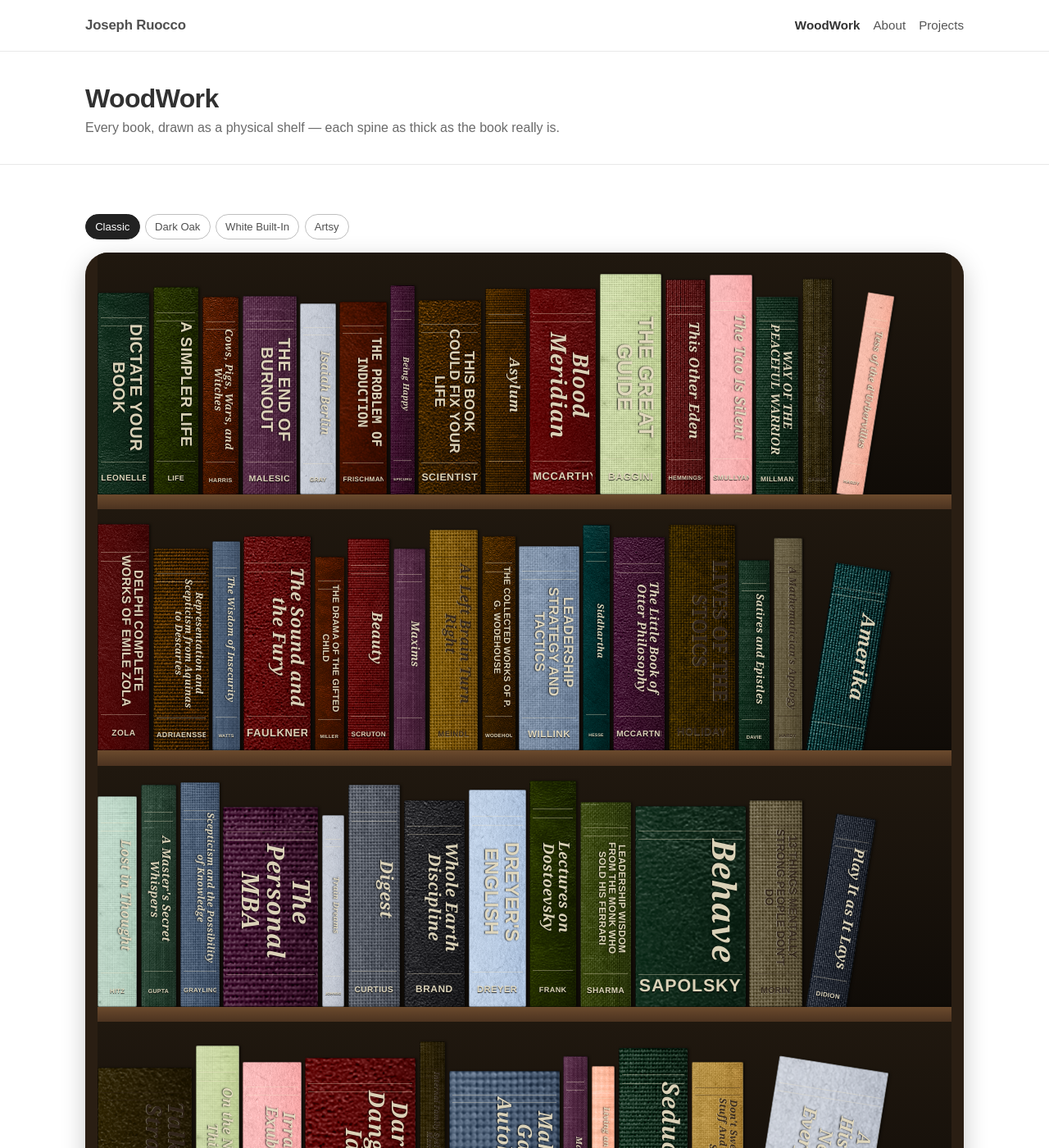
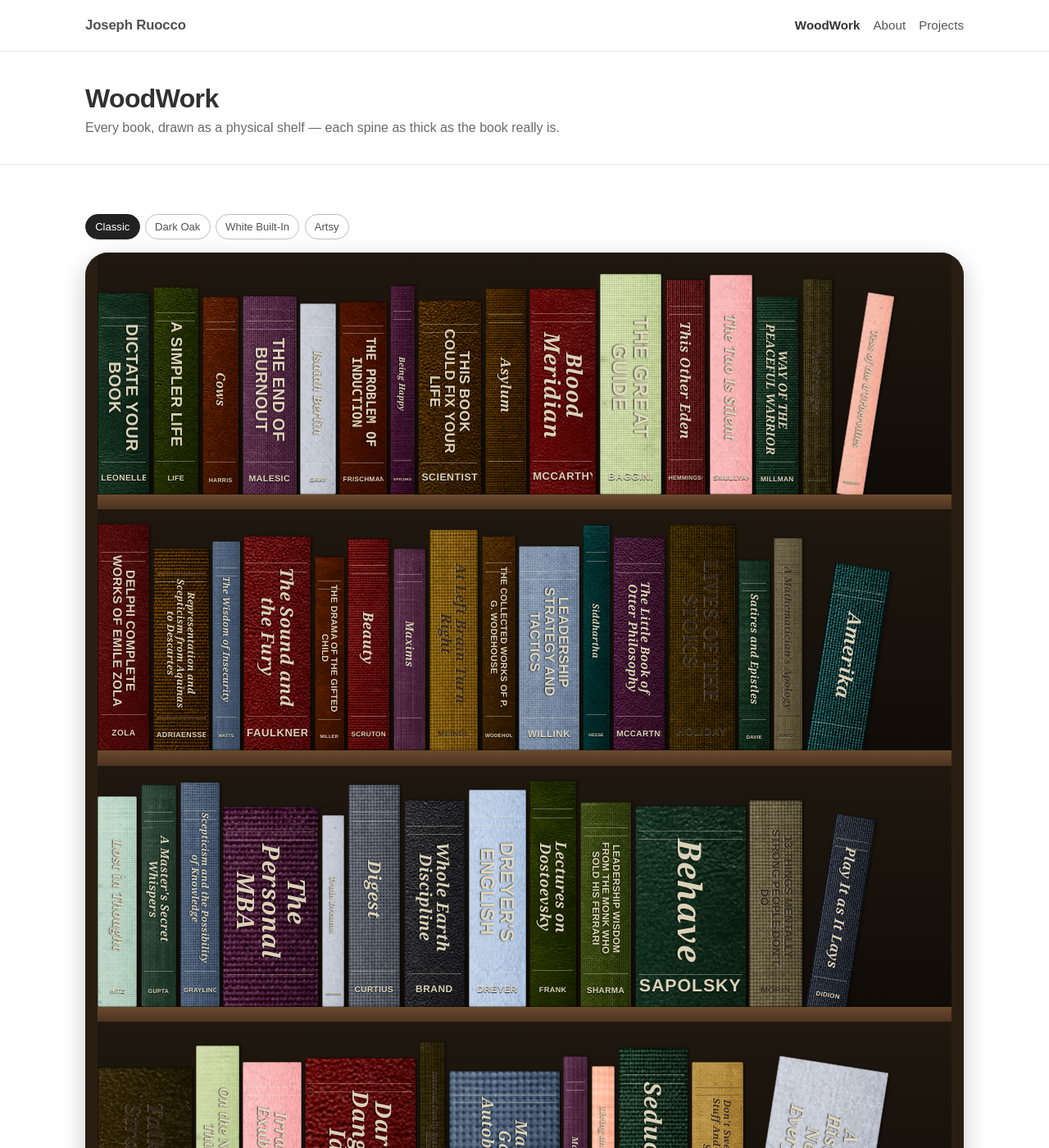
Before and after one commit to josephruocco/books-josephruocco, a Jekyll site: the page built from shelf.html, in a window 1280 px wide and 1400 px high. Shown: the whole window at 82% size. Built offline with Jekyll 4.4.1, drawn with Linux system fonts in a browser that asks for light colours; some of the changed text lies outside the part shown.

Commit message:
Center shelf titles and preserve full text

```diff
--- a/shelf.html
+++ b/shelf.html
@@ -184,6 +184,8 @@
     text-overflow: clip;
     line-height: 1.05;
     text-align: center;
+    display: grid;
+    place-items: center;
     pointer-events: none;
   }
   .spine .spine-author {
@@ -215,9 +217,7 @@
     border: .5px solid var(--edge);
     box-shadow: 0 1px 3px var(--drop);
     cursor: pointer;
-    /* Left-aligned with an ellipsis: centring clips a long title at both ends,
-       which reads as a rendering fault rather than a long title. */
-    display: flex; align-items: center; justify-content: flex-start;
+    display: flex; align-items: center; justify-content: center;
     padding: 0 8px;
     overflow: hidden;
     font-family: Georgia, "Times New Roman", serif;
@@ -225,8 +225,15 @@
     text-transform: uppercase;
     white-space: nowrap;
     text-overflow: clip;
+    line-height: 1;
   }
-  .pile .flat > span { overflow: hidden; text-overflow: clip; }
+  .pile .flat > span {
+    width: 100%;
+    overflow: hidden;
+    text-overflow: clip;
+    white-space: nowrap;
+    text-align: center;
+  }
 
   .book-cover {
     position: relative;
@@ -502,17 +510,17 @@
       var light = luminance(c) > 0.5;
       var ink = light ? 'rgba(46,33,23,.92)' : 'rgba(237,227,199,.92)';
       var flat = document.createElement('div');
+      var renderedFlatWidth = options.targetWidth || (spineSpace * heightFactor(book));
       flat.className = 'flat';
       flat.tabIndex = 0;
-      flat.style.width = (spineSpace * heightFactor(book)) + 'px';
+      flat.style.width = renderedFlatWidth + 'px';
       flat.style.height = (spineWidth(book) * (options.thicknessScale || 1)) + 'px';
       flat.style.backgroundColor = rgb(c);
       flat.style.backgroundImage = 'linear-gradient(to bottom, rgba(255,255,255,.16), transparent 46%, rgba(0,0,0,.28)), ' + textureURL(book);
       flat.style.backgroundSize = '100% 100%, cover';
       flat.style.color = ink;
       var flatTitle = coreTitle(book);
-      var flatWidth = spineSpace * heightFactor(book);
-      var flatFit = flatWidth / Math.max(1, flatTitle.length * .62);
+      var flatFit = renderedFlatWidth / Math.max(1, flatTitle.length * .62);
       flat.style.fontSize = Math.max(5, Math.min(10 * SCALE, spineWidth(book) * .34, flatFit)) + 'px';
       flat.style.fontWeight = '600';
       flat.style.textShadow = light ? '0 1px rgba(255,255,255,.3)' : '0 1px 2px rgba(0,0,0,.75)';
@@ -654,7 +662,8 @@
   function shelfMetrics(theme, width, height) {
     var metrics = [];
     if (theme === 'oak' || theme === 'builtin') {
-      var inset = (theme === 'oak' ? .075 : .076) * width;
+      var leftInset = (theme === 'oak' ? .075 : .076) * width;
+      var rightInset = (theme === 'oak' ? .086 : .083) * width;
       var tops = theme === 'oak'
         ? [.034, .195, .351, .511, .670, .829]
         : [.041, .194, .342, .495, .645, .797];
@@ -663,9 +672,9 @@
         : [.174, .324, .477, .628, .780, .939];
       for (var framedRow = 0; framedRow < tops.length; framedRow++) {
         metrics.push({
-          x: inset,
+          x: leftInset,
           y: tops[framedRow] * height,
-          width: width - inset * 2,
+          width: width - leftInset - rightInset,
           height: (baselines[framedRow] - tops[framedRow]) * height
         });
       }
@@ -704,6 +713,24 @@
 
   var library = [];
   var manualSeed = null;
+
+  function fitRenderedType() {
+    Array.prototype.forEach.call(shelf.querySelectorAll('.spine .label'), function (label) {
+      var size = Number.parseFloat(label.style.fontSize) || 8;
+      while ((label.scrollHeight > label.clientHeight || label.scrollWidth > label.clientWidth) && size > 3) {
+        size -= .5;
+        label.style.fontSize = size + 'px';
+      }
+    });
+    Array.prototype.forEach.call(shelf.querySelectorAll('.pile .flat'), function (flat) {
+      var size = Number.parseFloat(flat.style.fontSize) || 8;
+      var text = flat.firstElementChild || flat;
+      while ((text.scrollWidth > text.clientWidth || flat.scrollHeight > flat.clientHeight) && size > 3) {
+        size -= .5;
+        flat.style.fontSize = size + 'px';
+      }
+    });
+  }
 
   function render() {
     if (!library.length) return;
```
Also changed, not shown: other parts of shelf.html (+2 -0 lines).
